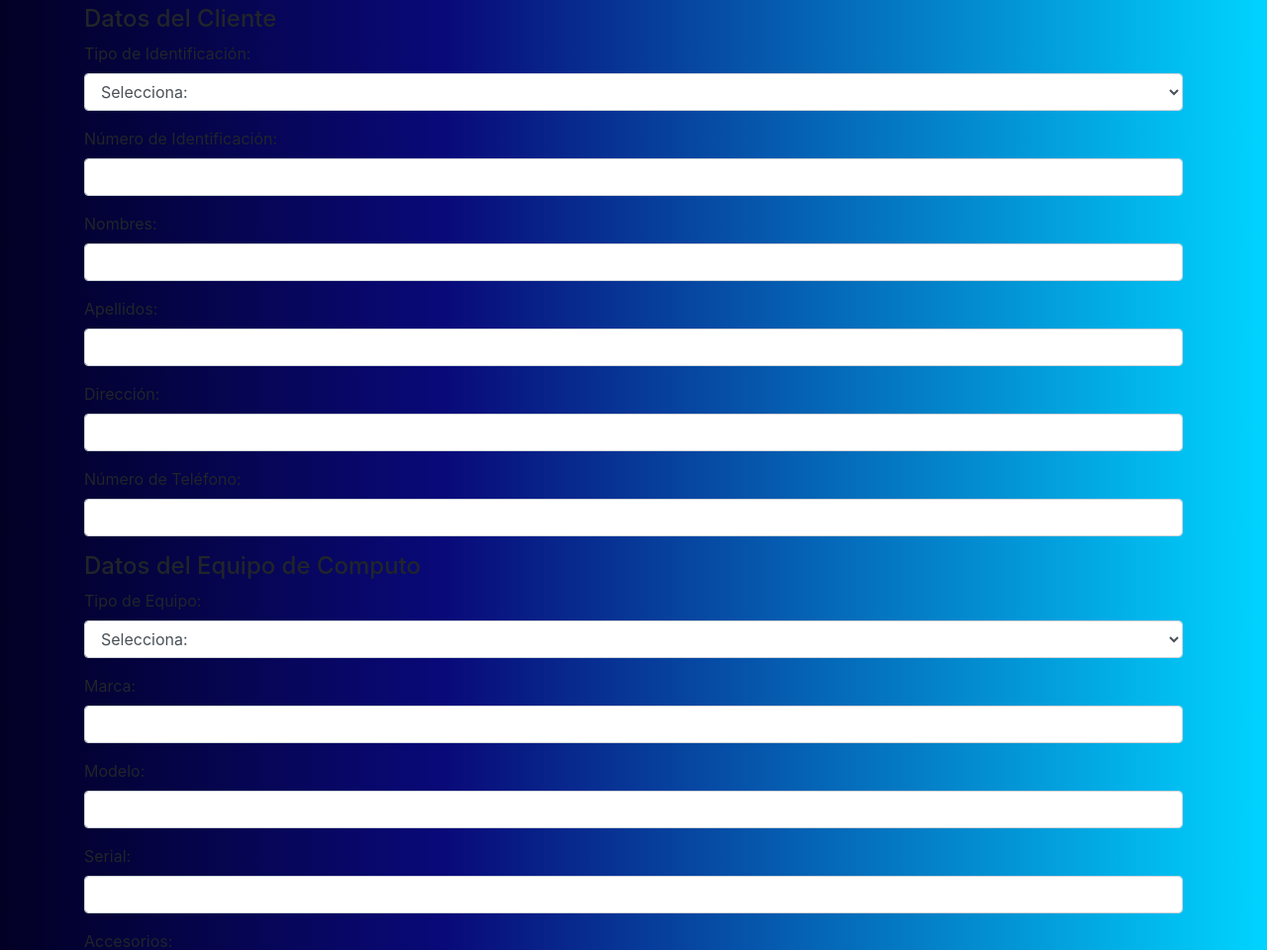
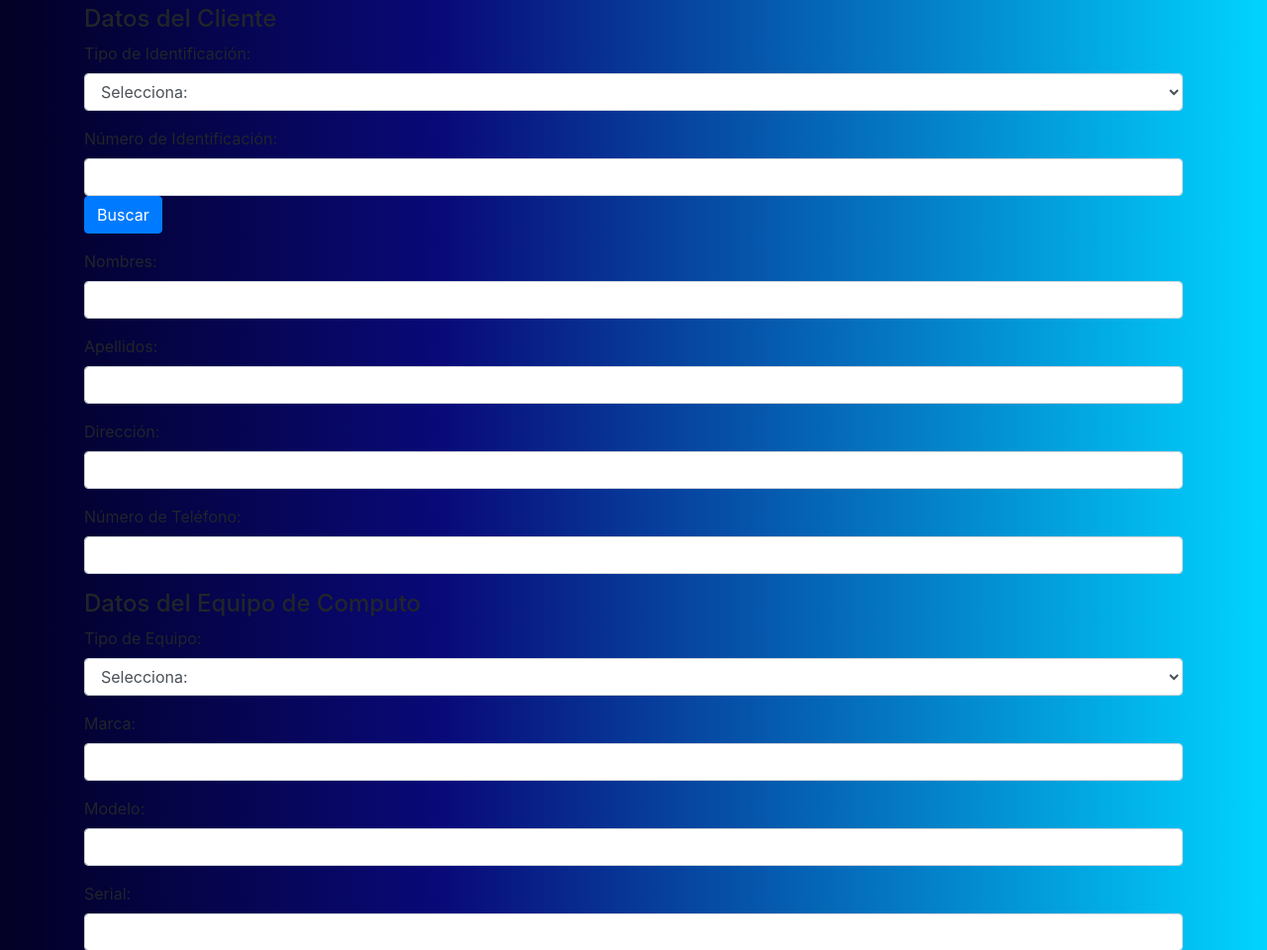
Before and after one commit to iFerch0/nando_reparaciones, a PHP site: page /views/agregarOrdenView.php in a window 1280 px wide. Shown: the part 145-1105 px from the top of the page at 99% size. Run offline with PHP 8.4, Linux system fonts and the light colour scheme; data that the repository does not hold is empty; some libraries are stand-ins or nearby versions.

Commit message:
Se realizaron algunos fix en el front inicial

```diff
--- a/views/agregarOrdenView.php
+++ b/views/agregarOrdenView.php
@@ -7,12 +7,11 @@
         <h4>Datos del Cliente</h4>
         <div class="form-group">
             <label for="tipo_identificacion">Tipo de Identificación:</label>
-                <select class="form-control" name="tipo_identificacion">
-                    <option value="0">Selecciona:</option>
+            <select class="form-control" name="tipo_identificacion" required>
+                <option value="">Selecciona:</option>
                 <?php
                 require_once("../config/db.php");
                 $query = $conn->query("SELECT * FROM tipo_identificacion");
-                    var_dump($query);
                 while ($valores = mysqli_fetch_array($query)) {
                     echo '<option value="' . $valores['id'] . '">' . $valores['descripcion'] . '</option>';
                 }
@@ -22,6 +21,7 @@
         <div class="form-group">
             <label for="numero_identificacion">Número de Identificación:</label>
             <input type="text" class="form-control" name="numero_identificacion" required>
+            <button id="buscar" class="btn btn-primary">Buscar</button>
         </div>
         <div class="form-group">
             <label for="nombres">Nombres:</label>
@@ -37,19 +37,17 @@
         </div>
         <div class="form-group">
             <label for="telefono">Número de Teléfono:</label>
-                <input type="text" class="form-control" name="telefono" required>
+            <input type="tel" class="form-control" name="telefono" required>
         </div>
 
         <!-- Datos del Equipo de Computo -->
         <h4>Datos del Equipo de Computo</h4>
         <div class="form-group">
             <label for="tipo_equipo">Tipo de Equipo:</label>
-            <select class="form-control" name="tipo_equipo">
-                    <option value="0">Selecciona:</option>
+            <select class="form-control" name="tipo_equipo" required>
+                <option value="">Selecciona:</option>
                 <?php
-                    require_once("../config/db.php");
                 $query = $conn->query("SELECT * FROM tipo_equipo");
-                    var_dump($query);
                 while ($valores = mysqli_fetch_array($query)) {
                     echo '<option value="' . $valores['id'] . '">' . $valores['descripcion'] . '</option>';
                 }
@@ -101,4 +99,5 @@
         </div>
     </form>
 </div>
+
     <?php include 'footer.php'; ?>
```
Lines whose indentation alone changed are shown as unchanged.
